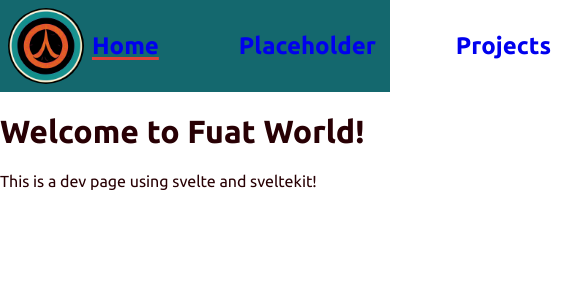
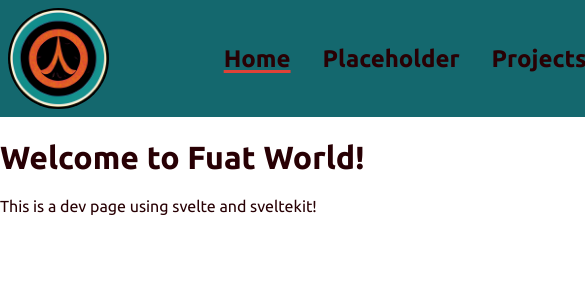
Before and after one commit to fuatcanakgun/fuatcanakgun, a SvelteKit app: page / in a window 390 px wide. Shown: the top 300 px of the page, 585 px wide, since content can reach past the window. Built offline with nearby package versions, Linux system fonts and the light colour scheme.

Commit message:
mobile header half size fixed.

```diff
--- a/src/routes/+layout.svelte
+++ b/src/routes/+layout.svelte
@@ -14,6 +14,7 @@
     <link rel="preconnect" href="https://fonts.googleapis.com">
     <link rel="preconnect" href="https://fonts.gstatic.com">
     <link href="https://fonts.googleapis.com/css2?family=Ubuntu:wght@300;400;700&display=swap" rel="stylesheet">
+    <meta name="viewport" content="width=device-width, initial-scale=1.0">
 </head>
 
 <header>
@@ -37,15 +38,17 @@
     }
 
     img {
-        width: 9vmax;
+        width: 12vmax;
         border-radius: 50%;
         margin: 0.5rem;
+        margin-right: 3rem;
     }
 
     header {
         display: flex;
         justify-content: space-between;
         background: #14686e;
+        width: 100vmax;
     }
 
     nav {
@@ -58,7 +61,8 @@
         font-size: 24px;
         font-weight: 700;
         text-decoration: none;
-        margin-right: 5rem;
+        margin-right: 2rem;
+        color: #280004;
     }
 
     a:visited {
--- a/src/routes/+page.svelte
+++ b/src/routes/+page.svelte
@@ -1,2 +1,6 @@
 <h1>Welcome to Fuat World!</h1>
 <p>This is a dev page using svelte and sveltekit!</p>
+
+<style>
+
+</style>
```
